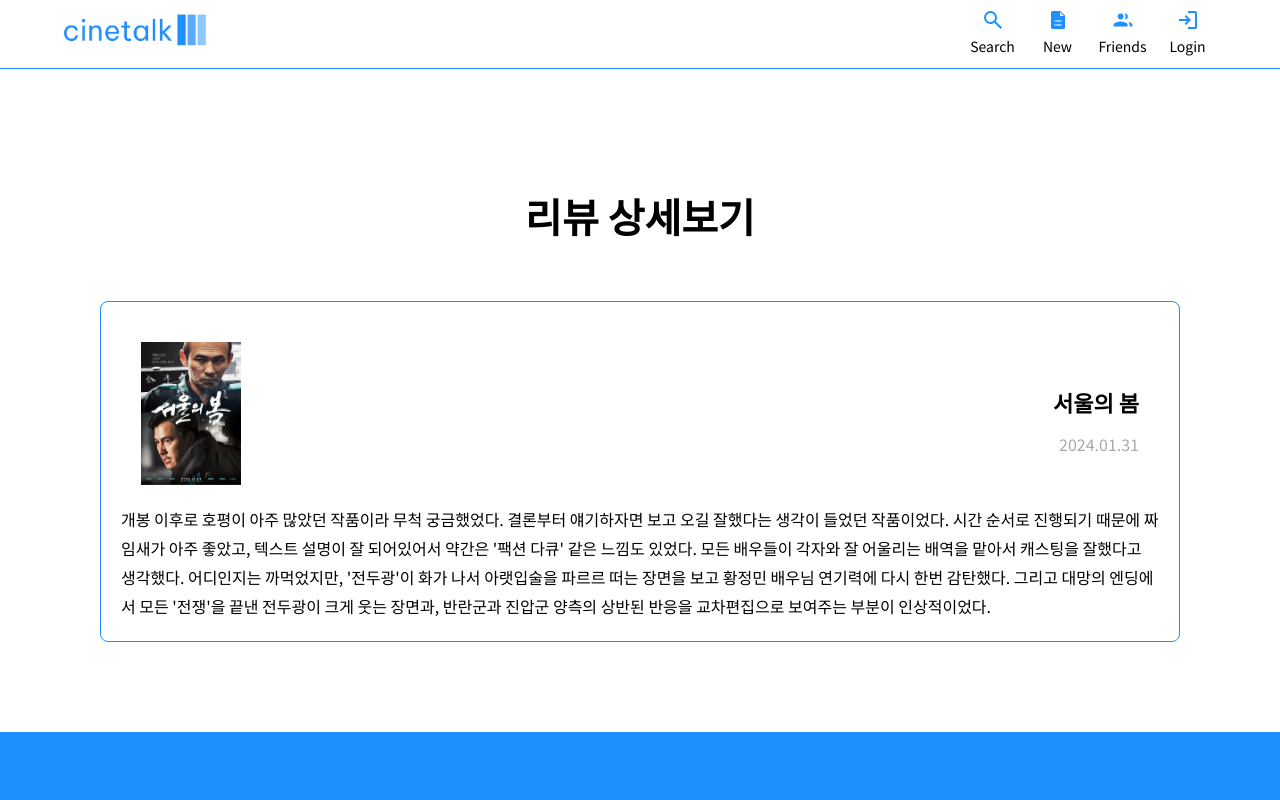
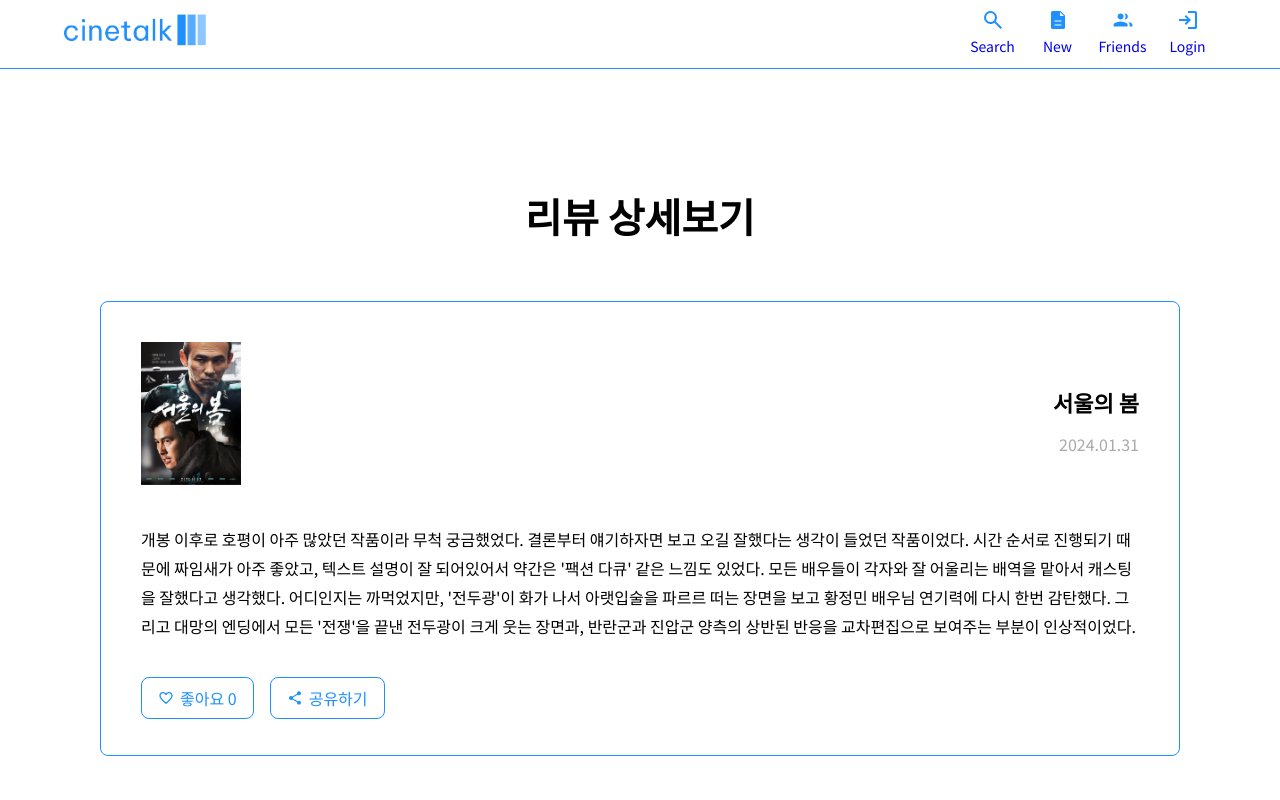
Before and after one commit to hjinn0813/cinetalk, a React (Create React App) app: page /review/1 in a window 1280 px wide. Shown: the top 800 px of the page. Built offline with nearby package versions, Linux system fonts and the light colour scheme; a web font is replaced by a local one.

Commit message:
feat: 리뷰 상세보기 좋아요, 공유하기 버튼 기능 구현

```diff
--- a/package.json
+++ b/package.json
@@ -3,6 +3,10 @@
   "version": "0.1.0",
   "private": true,
   "dependencies": {
+    "@emotion/react": "^11.11.4",
+    "@emotion/styled": "^11.11.5",
+    "@mui/icons-material": "^5.16.1",
+    "@mui/material": "^5.16.1",
     "@reduxjs/toolkit": "^2.2.6",
     "@testing-library/jest-dom": "^5.17.0",
     "@testing-library/react": "^13.4.0",
--- a/src/components/Review/ReadPosts.jsx
+++ b/src/components/Review/ReadPosts.jsx
@@ -1,9 +1,34 @@
 // 리뷰 상세보기 컴포넌트 구조
-import React from 'react';
+import React, { useState } from 'react';
 import '../../styles/Review/ReadPosts.scss';
+import FavoriteIcon from '@mui/icons-material/Favorite';
+import FavoriteBorderIcon from '@mui/icons-material/FavoriteBorder';
+import ShareIcon from '@mui/icons-material/Share';
 
 export default function ReadPosts({ poster, title, date, body }) {
   const posterImage = require(`../../assets/Watched/${poster}.jpg`);
+  const [liked, setLiked] = useState(false);
+  const [likeCount, setLikeCount] = useState(0);
+
+  // 좋아요 버튼 클릭 이벤트
+  const handleLikeClick = () => {
+    if (liked) {
+      setLikeCount(likeCount - 1);
+    } else {
+      setLikeCount(likeCount + 1);
+    }
+    setLiked(!liked);
+  };
+
+  // 공유하기 버튼 클릭시 주소 복사
+  const handleShareClick = async () => {
+    try {
+      await navigator.clipboard.writeText(window.location.href);
+      alert('URL이 복사되었습니다!');
+    } catch (err) {
+      alert('URL 복사에 실패했습니다.');
+    }
+  };
 
   return (
     <div className="r-container">
@@ -16,6 +41,19 @@ export default function ReadPosts({ poster, title, date, body }) {
           </div>
         </div>
         <div className="r-body">{body}</div>
+        <div className="r-actions">
+          <div
+            className={`r-like-button ${liked ? 'liked' : ''}`}
+            onClick={handleLikeClick}
+          >
+            {liked ? <FavoriteIcon /> : <FavoriteBorderIcon />} 좋아요{' '}
+            {likeCount}
+          </div>
+          <div className="r-share-button" onClick={handleShareClick}>
+            <ShareIcon />
+            공유하기
+          </div>
+        </div>
       </div>
     </div>
   );
--- a/src/styles/Review/ReadPosts.scss
+++ b/src/styles/Review/ReadPosts.scss
@@ -47,6 +47,46 @@
 
 .r-body {
   line-height: 1.8;
+  padding: 20px;
+}
+
+// 좋아요 버튼 디자인
+.r-actions {
+  display: flex;
+  gap: 1rem;
+  margin: 1rem 0;
+  padding: 0 20px;
+
+  .r-like-button,
+  .r-share-button {
+    cursor: pointer;
+    padding: 0.5rem 1rem;
+    color: $main-blue;
+    border: 1.2px solid $main-blue;
+    border-radius: 8px;
+    background-color: transparent;
+    transition: background-color 0.3s ease;
+    display: flex;
+    justify-content: center;
+    align-items: center;
+
+    &:hover {
+      background-color: $sub-gray;
+      color: $sub-white;
+      border: 1.2px solid $sub-gray;
+    }
+
+    svg {
+      margin-right: 6px;
+      font-size: 16px;
+    }
+  }
+
+  .r-like-button.liked {
+    color: $sub-white;
+    background-color: $main-blue;
+    border: 1.2px solid $main-blue;
+  }
 }
 
 @media screen and (max-width: 768px) {
--- a/src/styles/root.scss
+++ b/src/styles/root.scss
@@ -11,7 +11,6 @@ $NAVER: #03c75a;
   font-family: 'Noto Sans KR';
   margin: 0;
   padding: 0;
-  color: #000;
 }
 
 a {
```
Also changed, not shown: 1 other file (tests, documents, lock files or other folders).
